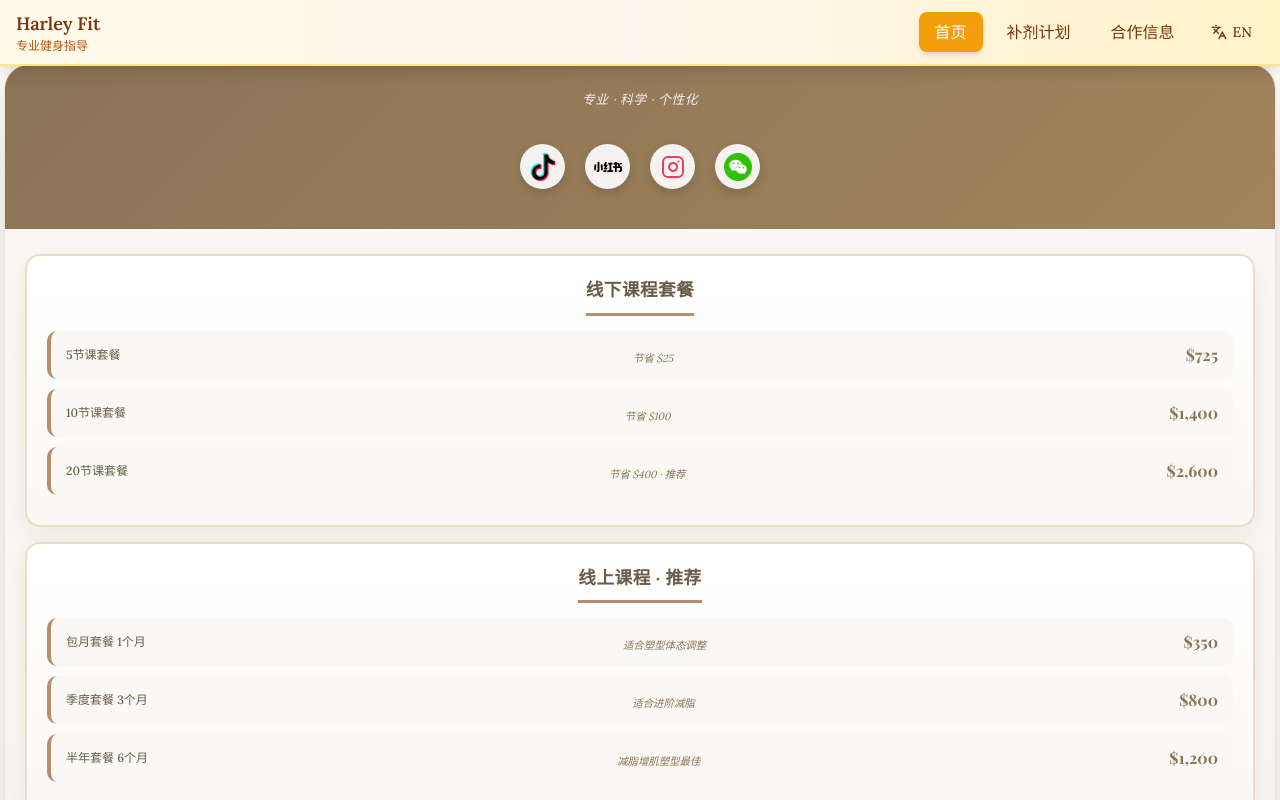
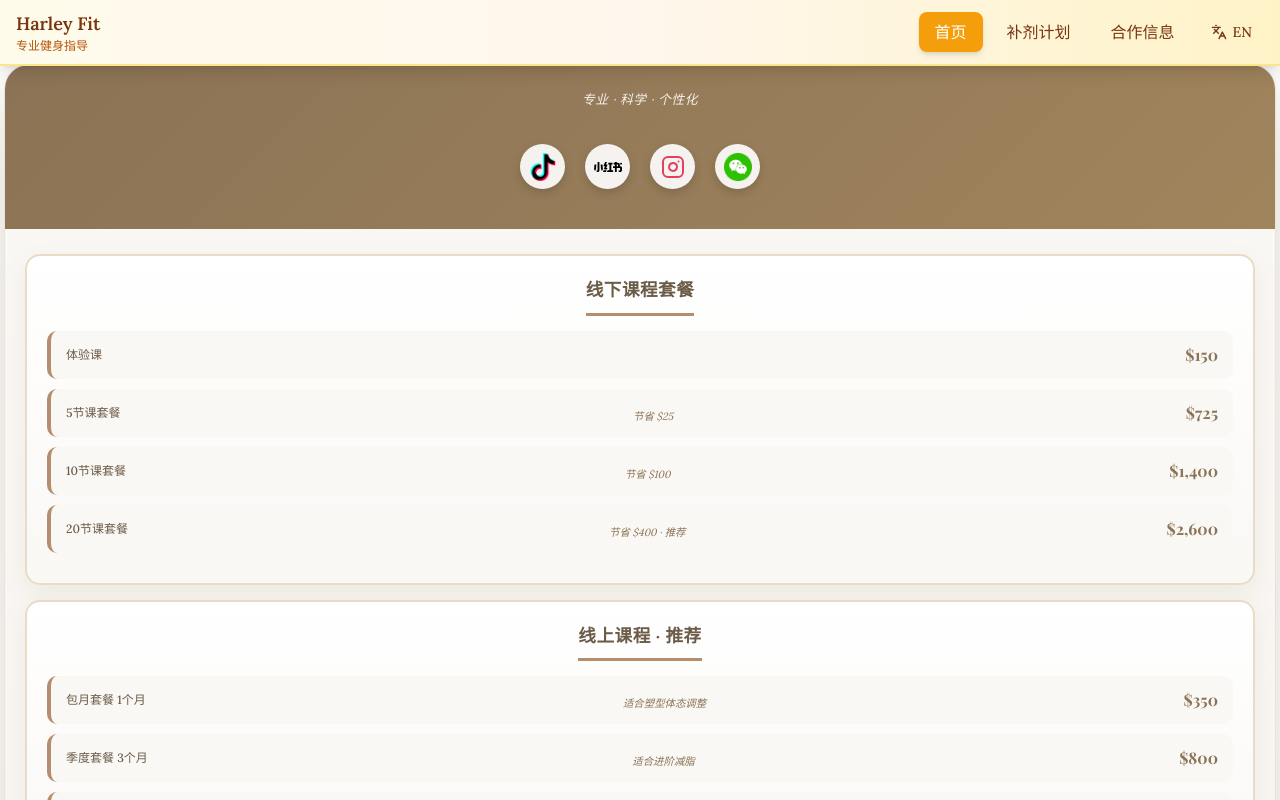
Before and after one commit to KillPhantom/harley, a React (Vite) app: page / in a window 1280 px wide. Shown: the top 800 px of the page. Built offline with nearby package versions, Linux system fonts and the light colour scheme.

Commit message:
update text

```diff
--- a/src/i18n/locales/en.json
+++ b/src/i18n/locales/en.json
@@ -10,6 +10,7 @@
   "home": {
     "subtitle": "Professional · Scientific · Personalized",
     "packageDeals": "In-Person Package Deals",
+    "singleSession": "Trial Session",
     "fiveSessionPackage": "5 Session Package",
     "tenSessionPackage": "10 Session Package",
     "twentySessionPackage": "20 Session Package",
--- a/src/i18n/locales/zh.json
+++ b/src/i18n/locales/zh.json
@@ -10,6 +10,7 @@
   "home": {
     "subtitle": "专业 · 科学 · 个性化",
     "packageDeals": "线下课程套餐",
+    "singleSession": "体验课",
     "fiveSessionPackage": "5节课套餐",
     "tenSessionPackage": "10节课套餐",
     "twentySessionPackage": "20节课套餐",
--- a/src/pages/HomePage.tsx
+++ b/src/pages/HomePage.tsx
@@ -85,6 +85,10 @@ export default function HomePage() {
             <div className="service-card">
               <div className="service-title">{t("home.packageDeals")}</div>
               <div className="pricing">
+                <div className="price-item">
+                  <span className="price-label">{t("home.singleSession")}</span>
+                  <span className="price-value">$150</span>
+                </div>
                 <div className="price-item">
                   <span className="price-label">
                     {t("home.fiveSessionPackage")}
```
